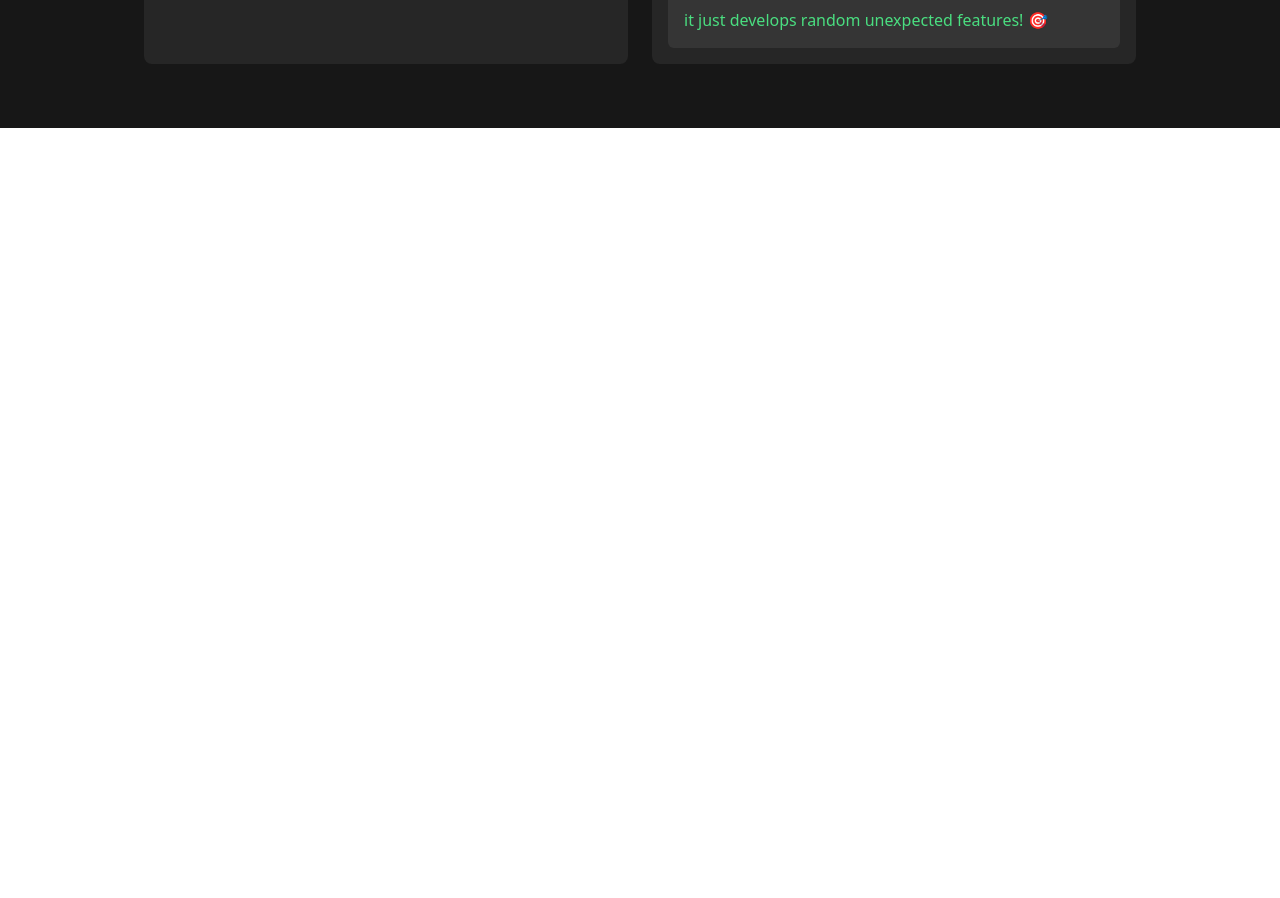
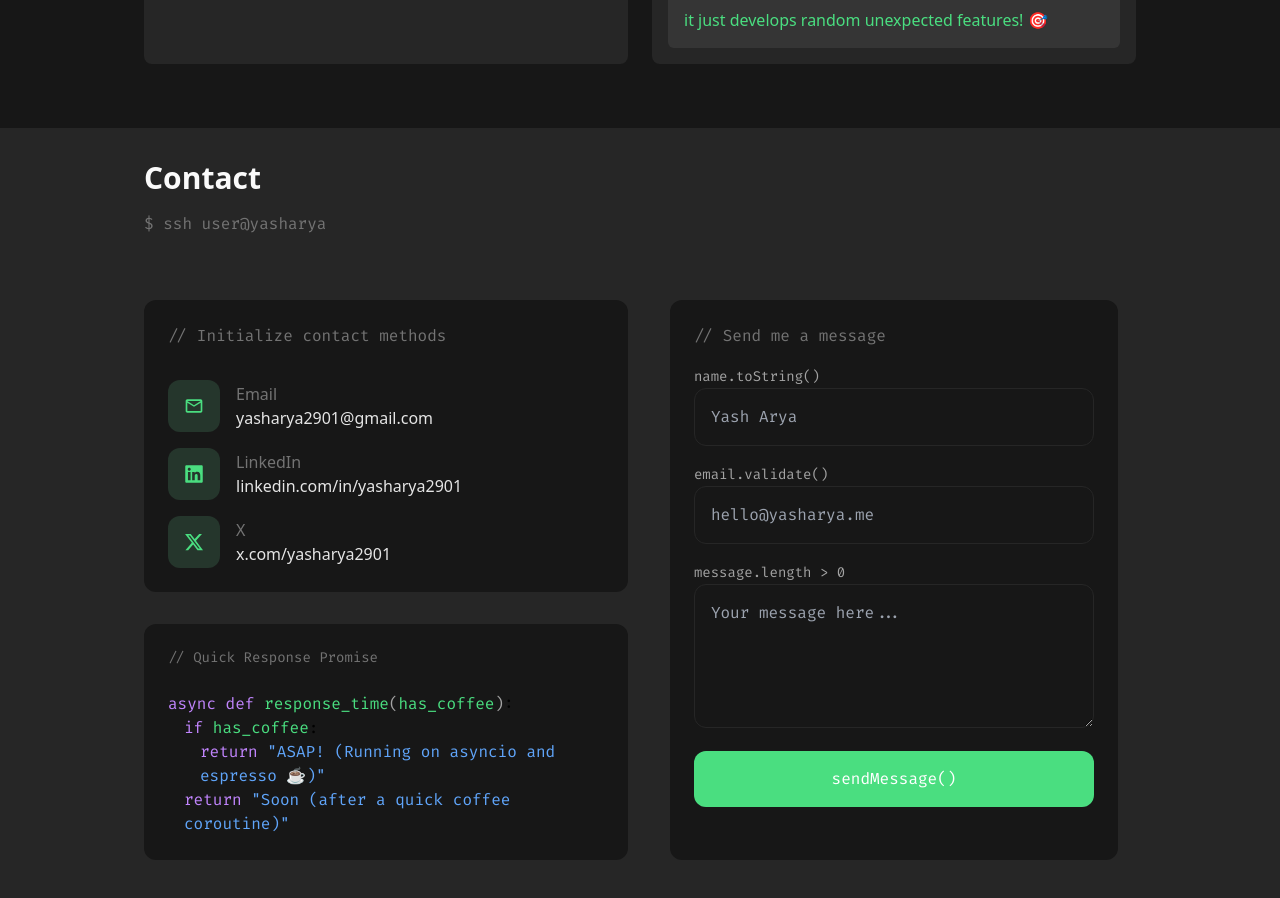
Before and after one commit to yasharya2901/my_portfolio_website, a Next.js app: page / in a window 1280 px wide. Shown: the part 4766-5664 px from the top of the page. Before the commit the page ends 4894 px from the top, so only its background shows below. Built offline with nearby package versions, Linux system fonts and the light colour scheme.

Commit message:
Contact Section Completed

```diff
--- /dev/null
+++ b/src/app/components/ContactSection/ContactSection.tsx
@@ -0,0 +1,132 @@
+"use client";
+import Link from 'next/link'
+import React from 'react'
+import { FaLinkedin } from 'react-icons/fa'
+import { FaXTwitter } from 'react-icons/fa6'
+import { MdOutlineEmail } from 'react-icons/md'
+
+const contactMethods = [
+    {
+        name: "Email",
+        link: "mailto:yasharya2901@gmail.com",
+        preview: "yasharya2901@gmail.com",
+        icon: MdOutlineEmail
+    },
+    {
+        name: "LinkedIn",
+        link: "https://www.linkedin.com/in/yasharya2901",
+        preview: "linkedin.com/in/yasharya2901",
+        icon: FaLinkedin
+    },
+    {
+        name: "X",
+        link: "https://www.x.com/yasharya2901",
+        preview: "x.com/yasharya2901",
+        icon: FaXTwitter
+    }
+]
+
+function ContactSection() {
+    const [formDetails, setFormDetails] = React.useState({
+        name: "",
+        email: "",
+        message: ""
+    })
+
+    const handleChange = (e: React.ChangeEvent<HTMLInputElement | HTMLTextAreaElement>) => {
+        const { name, value } = e.target;
+        setFormDetails((prevDetails) => ({
+            ...prevDetails,
+            [name]: value
+        }));
+    }
+
+    const handleClick = () => {
+        console.log(formDetails)
+    }
+
+  return (
+    <div className='bg-[#262626] font-sans pb-16'>
+        <div id="fun-corner-heading" className={`max-w-5xl mx-auto py-8 px-4`}>
+            <div className='text-3xl font-bold text-neutral-50 mb-4'>Contact</div>
+            <div className='font-fira text-neutral-500'>{`$ ssh user@yasharya`}</div>
+        </div>
+        <div className='grid md:grid-cols-2 gap-4 md:gap-6 justify-center md:max-w-5xl mx-auto px-4'>
+            <div>
+                <div className='bg-[#171717] font-sans p-6 rounded-xl hover:transform transition-all max-w-5xl mx-auto mt-8 px-6'>
+                    <div className='font-fira text-neutral-500 pb-4'>
+                        {`// Initialize contact methods`}
+                    </div>
+                    {contactMethods.map((contact, index) => {
+                        return (
+                            <div key={index} className='flex flex-row items-center gap-4 mt-4'>
+                                <div className='text-green-400 text-xl bg-[#25362c] p-4 rounded-xl font-sans'>
+                                    <contact.icon/>
+                                </div>
+                                <div className='flex flex-col'>
+                                    <div className='text-neutral-500'>{contact.name}</div>
+                                    <div className='text-neutral-200 hover:text-green-400 hover:transform transition-all'><Link href={contact.link}>{contact.preview}</Link></div>
+                                </div>
+                            </div>
+                        )
+                    })}
+                </div>
+                <div className='bg-[#171717] font-fira p-6 rounded-xl hover:transform transition-all max-w-5xl mx-auto mt-8 px-6'>
+                    <div className='text-sm text-neutral-500'>{`// Quick Response Promise`}</div>
+                    <br/>
+                    <div>
+                        <span className="text-purple-400">async</span>{" "}
+                        <span className="text-purple-400">def</span>{" "}
+                        <span className="text-green-400">response_time</span>
+                        <span className="text-neutral-400">(</span>
+                        <span className="text-green-400">has_coffee</span>
+                        <span className="text-neutral-400">)</span>:
+                        </div>
+                        <div className="ml-4">
+                        <span className="text-purple-400">if</span>{" "}
+                        <span className="text-green-400">has_coffee</span>:
+                        </div>
+                        <div className="ml-8">
+                        <span className="text-purple-400">return</span>{" "}
+                        <span className="text-blue-400">
+                            "ASAP! (Running on asyncio and espresso ☕)"
+                        </span>
+                        </div>
+                        <div className="ml-4">
+                        <span className="text-purple-400">return</span>{" "}
+                        <span className="text-blue-400">
+                            "Soon (after a quick coffee coroutine)"
+                        </span>
+                        </div>
+
+                </div>
+            </div>
+            <div className='bg-[#171717] font-fira p-6 rounded-xl hover:transform transition-all max-w-5xl mx-auto mt-8 px-6'>
+                {/* Contact Form */}
+                <div className='font-fira text-neutral-500'>{`// Send me a message`}</div>
+
+                <div className='flex flex-col gap-4 mt-4'>
+                    <div>
+                        <label className='text-neutral-400 text-sm'>{`name.toString()`}</label>
+                        <input type='text' className='bg-[#171717] text-neutral-200 p-4 w-full rounded-xl border border-neutral-800 focus:outline-none focus:border-green-400' placeholder='Yash Arya' onChange={handleChange} name='name' />
+                    </div>
+                    <div>
+                        <label className='text-neutral-400 text-sm'>{`email.validate()`}</label>
+                        <input type='email' className='bg-[#171717] text-neutral-200 p-4 w-full rounded-xl border border-neutral-800 focus:outline-none focus:border-green-400' placeholder='hello@yasharya.me' onChange={handleChange} name='email' />
+                    </div>
+                    <div>
+                        <label className='text-neutral-400 text-sm'>{`message.length > 0`}</label>
+                        <textarea className='bg-[#171717] h-36 text-neutral-200 p-4 w-full rounded-xl border border-neutral-800 focus:outline-none focus:border-green-400' placeholder='Your message here...' onChange={handleChange} name='message' />
+                    </div>
+                </div>
+
+                <div className='flex flex-col gap-4 mt-4'>
+                    <button className='bg-green-400 text-white font-fira p-4 rounded-xl hover:transform transition-all hover:bg-green-500' onClick={handleClick}>{`sendMessage()`}</button>
+                </div>
+            </div>
+        </div>
+    </div>
+  )
+}
+
+export default ContactSection
--- /dev/null
+++ b/src/app/components/ContactSection/index.ts
@@ -0,0 +1 @@
+export {default} from './ContactSection'
--- a/src/app/page.tsx
+++ b/src/app/page.tsx
@@ -1,6 +1,8 @@
 import About from "./components/About";
+import ContactSection from "./components/ContactSection";
 import EducationDetails from "./components/EducationDetails";
 import FeaturedProjects from "./components/FeaturedProjects";
+import Footer from "./components/Footer";
 import FunCorner from "./components/FunCorner";
 import Navbar from "./components/Navbar";
 import TechnicalStacks from "./components/TechnicalStacks";
@@ -34,6 +36,9 @@ export default function Home() {
       <div>
         <FunCorner/>
       </div>
+      <div>
+        <ContactSection/>
+      </div>
     </div>
   );
 }
```
